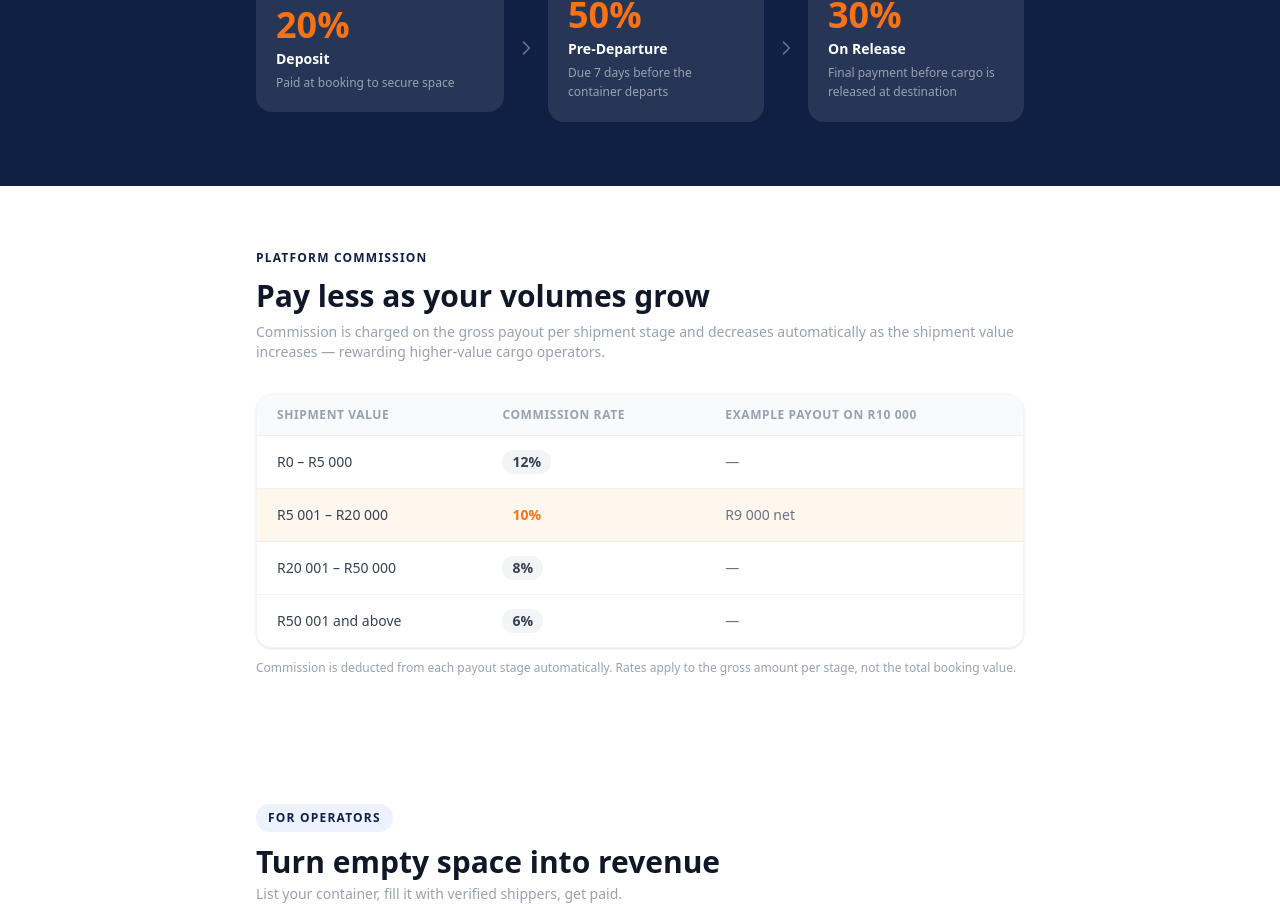
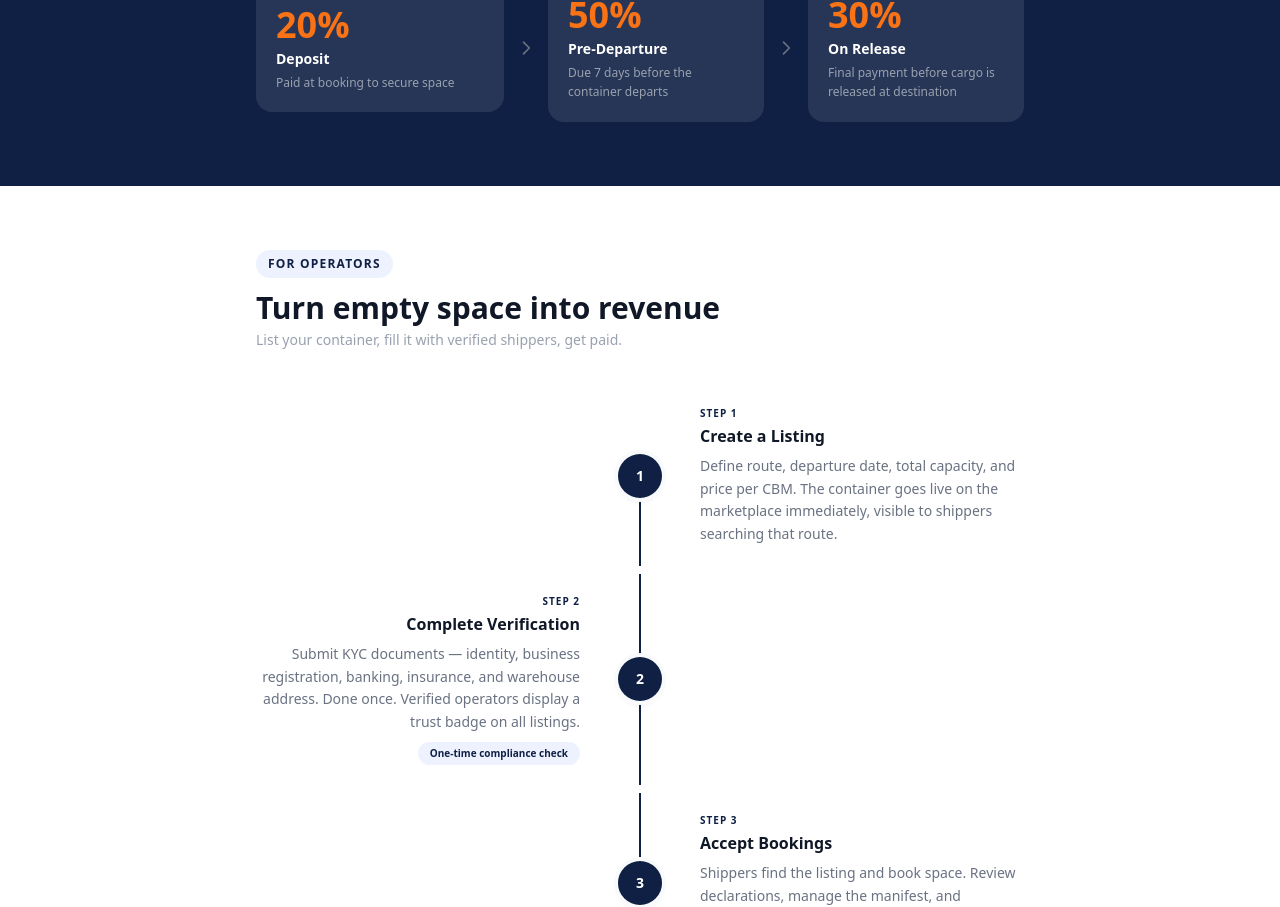
Before and after one commit to baloyiT/ShareConLoad, a Next.js app: page /how-it-works in a window 1280 px wide. Shown: the part 2414-3321 px from the top of the page. Built offline with nearby package versions, Linux system fonts and the light colour scheme.

Commit message:
Hide platform commission section from how-it-works and pricing pages
Co-Authored-By: Claude Sonnet 4.6 <noreply@anthropic.com>

```diff
--- a/app/how-it-works/page.tsx
+++ b/app/how-it-works/page.tsx
@@ -84,7 +84,7 @@ const OPERATOR_STEPS: Step[] = [
   {
     num: 5,
     title: 'Get Paid',
-    desc: 'Payouts are released as each payment stage clears — after booking confirmation, pre-departure, and final cargo release. Platform commission is tiered: 12% on shipments up to R5 000, 10% up to R20 000, 8% up to R50 000, and 6% above R50 000.',
+    desc: 'Payouts are released as each payment stage clears — after booking confirmation, pre-departure, and final cargo release.',
     badge: 'Staged payouts — predictable cash flow',
     numColor: '#f97316',
   },
@@ -469,63 +469,6 @@ export default function HowItWorksPage() {
         </div>
       </section>
 
-      {/* ── Commission Rates ── */}
-      <section className="py-16 px-4 bg-white">
-        <div className="max-w-3xl mx-auto">
-          <p
-            className="text-xs font-extrabold uppercase tracking-widest mb-3"
-            style={{ color: '#0f2044' }}
-          >
-            Platform commission
-          </p>
-          <h2 className="text-2xl sm:text-3xl font-extrabold text-gray-900 mb-2">
-            Pay less as your volumes grow
-          </h2>
-          <p className="text-gray-400 text-sm mb-8">
-            Commission is charged on the gross payout per shipment stage and decreases automatically
-            as the shipment value increases — rewarding higher-value cargo operators.
-          </p>
-          <div className="rounded-2xl border border-gray-100 overflow-hidden shadow-sm">
-            <table className="table w-full">
-              <thead>
-                <tr className="bg-gray-50 border-b border-gray-100">
-                  <th className="py-3 px-5 text-xs font-semibold text-gray-400 uppercase tracking-wider text-left">Shipment Value</th>
-                  <th className="py-3 px-5 text-xs font-semibold text-gray-400 uppercase tracking-wider text-left">Commission Rate</th>
-                  <th className="py-3 px-5 text-xs font-semibold text-gray-400 uppercase tracking-wider text-left">Example payout on R10 000</th>
-                </tr>
-              </thead>
-              <tbody>
-                {[
-                  { range: 'R0 – R5 000',        rate: '12%', example: null },
-                  { range: 'R5 001 – R20 000',    rate: '10%', example: 'R9 000 net' },
-                  { range: 'R20 001 – R50 000',   rate: '8%',  example: null },
-                  { range: 'R50 001 and above',   rate: '6%',  example: null },
-                ].map(({ range, rate, example }, i) => (
-                  <tr key={range} className={`border-b border-gray-50 ${i === 1 ? 'bg-orange-50' : ''}`}>
-                    <td className="py-3.5 px-5 text-sm font-medium text-gray-700">{range}</td>
-                    <td className="py-3.5 px-5">
-                      <span
-                        className="inline-block px-2.5 py-0.5 rounded-full text-sm font-extrabold"
-                        style={i === 1
-                          ? { backgroundColor: '#fff7ed', color: '#f97316' }
-                          : { backgroundColor: '#f3f4f6', color: '#374151' }}
-                      >
-                        {rate}
-                      </span>
-                    </td>
-                    <td className="py-3.5 px-5 text-sm text-gray-500">
-                      {example ?? '—'}
-                    </td>
-                  </tr>
-                ))}
-              </tbody>
-            </table>
-          </div>
-          <p className="text-xs text-gray-400 mt-3">
-            Commission is deducted from each payout stage automatically. Rates apply to the gross amount per stage, not the total booking value.
-          </p>
-        </div>
-      </section>
 
       {/* ── Operator Journey ── */}
       <section className="py-16 px-4 bg-white">
--- a/app/pricing/page.tsx
+++ b/app/pricing/page.tsx
@@ -131,54 +131,6 @@ export default function PricingPage() {
             </span>
           </div>
 
-          <h2 className="text-lg font-extrabold text-gray-900 mb-1">Platform commission</h2>
-          <p className="text-sm text-gray-500 mb-6">
-            Operators set their own price per CBM and keep the majority of every booking.
-            ShareConLoad charges a tiered commission on each payout stage — the rate decreases
-            automatically as shipment value grows, rewarding higher-volume operators.
-          </p>
-
-          {/* Commission table */}
-          <div className="rounded-xl border border-gray-100 overflow-hidden mb-5">
-            <table className="w-full text-sm">
-              <thead>
-                <tr className="bg-gray-50 border-b border-gray-100">
-                  <th className="py-3 px-5 text-xs font-semibold text-gray-400 uppercase tracking-wider text-left">Shipment Value</th>
-                  <th className="py-3 px-5 text-xs font-semibold text-gray-400 uppercase tracking-wider text-left">Commission Rate</th>
-                  <th className="py-3 px-5 text-xs font-semibold text-gray-400 uppercase tracking-wider text-left hidden sm:table-cell">Operator Keeps</th>
-                </tr>
-              </thead>
-              <tbody className="divide-y divide-gray-50">
-                {[
-                  { range: 'R0 – R5 000',         rate: '12%', keeps: '88%' },
-                  { range: 'R5 001 – R20 000',     rate: '10%', keeps: '90%', highlight: true },
-                  { range: 'R20 001 – R50 000',    rate: '8%',  keeps: '92%' },
-                  { range: 'R50 001 and above',    rate: '6%',  keeps: '94%' },
-                ].map(({ range, rate, keeps, highlight }) => (
-                  <tr key={range} className={highlight ? 'bg-orange-50' : ''}>
-                    <td className="py-3.5 px-5 font-medium text-gray-700">{range}</td>
-                    <td className="py-3.5 px-5">
-                      <span
-                        className="inline-block px-2.5 py-0.5 rounded-full text-sm font-extrabold"
-                        style={highlight
-                          ? { backgroundColor: '#fff7ed', color: '#f97316' }
-                          : { backgroundColor: '#f3f4f6', color: '#374151' }}
-                      >
-                        {rate}
-                      </span>
-                    </td>
-                    <td className="py-3.5 px-5 text-gray-500 hidden sm:table-cell">{keeps}</td>
-                  </tr>
-                ))}
-              </tbody>
-            </table>
-          </div>
-
-          <p className="text-xs text-gray-400 mb-6">
-            Commission is charged on the gross payout per shipment stage, not on the total booking value.
-            Rates apply independently to each stage.
-          </p>
-
           {/* Payout stages */}
           <h3 className="text-sm font-bold text-gray-800 mb-3">Payout schedule</h3>
           <p className="text-sm text-gray-500 mb-4">
```
